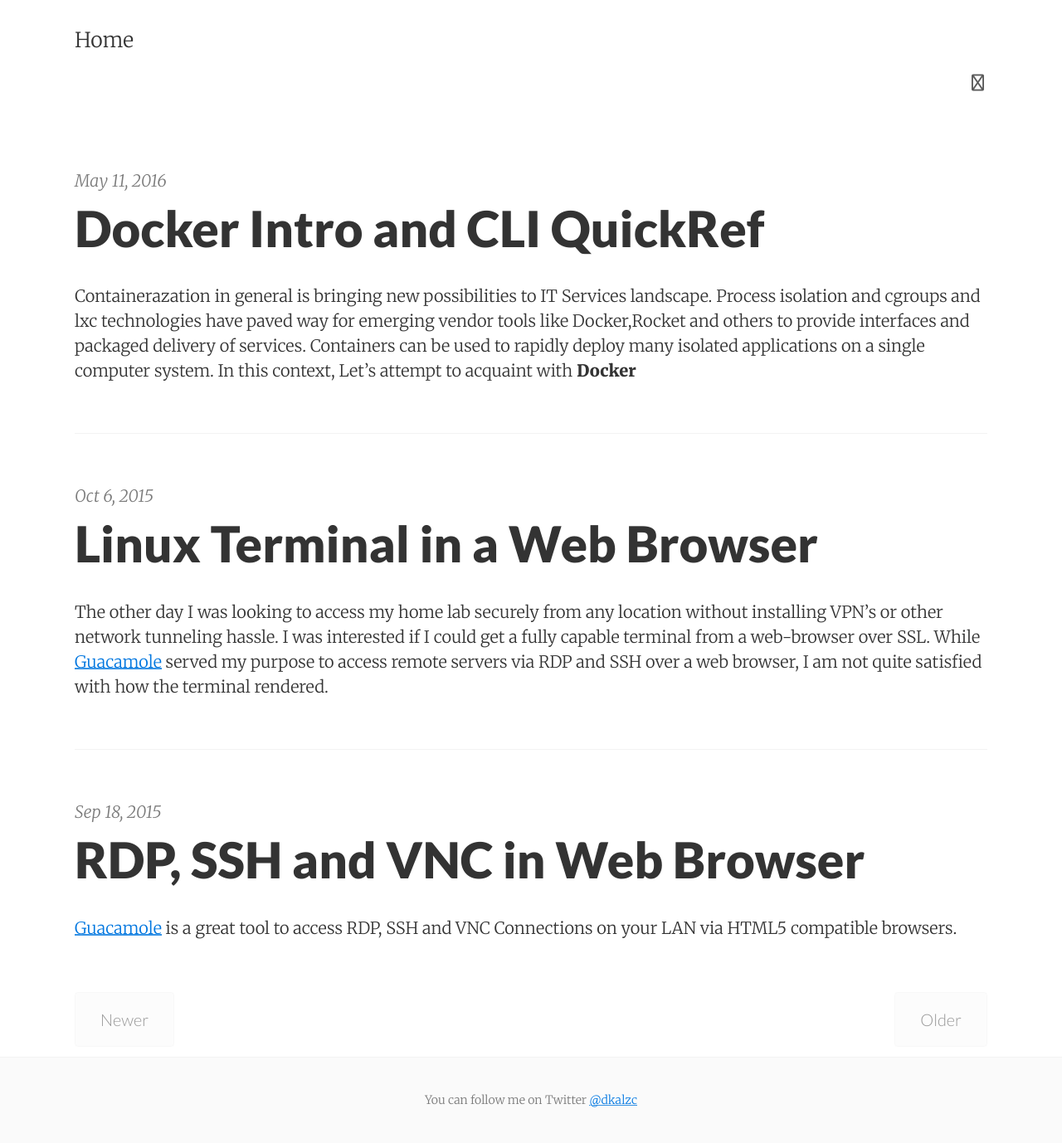
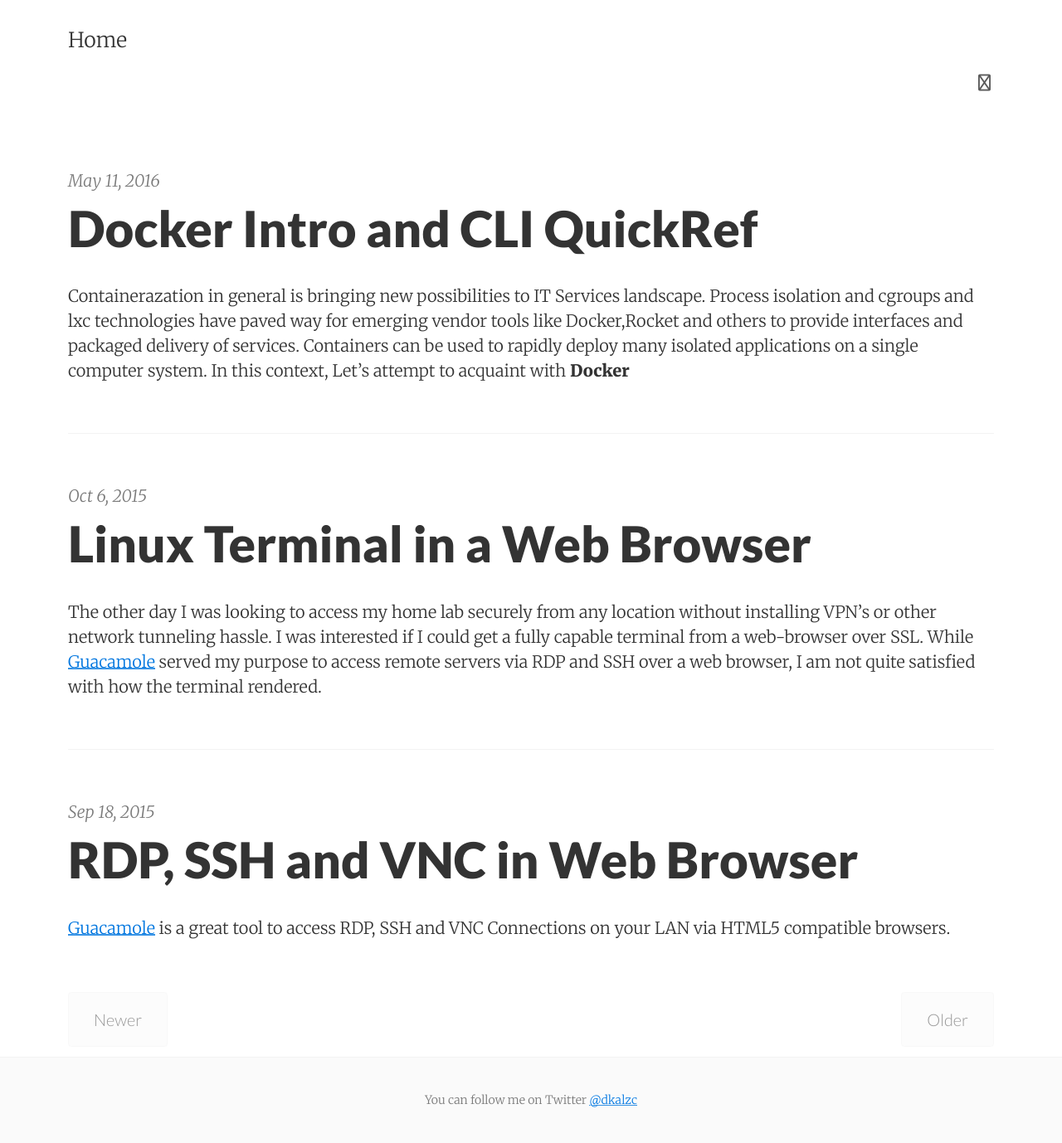
Before and after one commit to gitkalz/kalzi.github.io, a Jekyll site: the page built from index.html, in a window 1280 px wide. Shown: the whole page at 83% size. Built offline with Jekyll 4.4.1, drawn with Linux system fonts in a browser that asks for light colours; nearby versions of some CDN libraries; some web fonts are replaced; the list of posts is cut into pages by our own code.

Commit message:
Update _variables.scss

```diff
--- a/_sass/_variables.scss
+++ b/_sass/_variables.scss
@@ -24,7 +24,7 @@ $h1-responsive-max: 3.84rem !default;
 $abbr-border-bottom: 1px black dotted;
 
 // Page width
-$measure-width: 55em !default;
+$measure-width: 90% !default;
 
 // Viewport widths
 $viewport-small: 32em;
```
